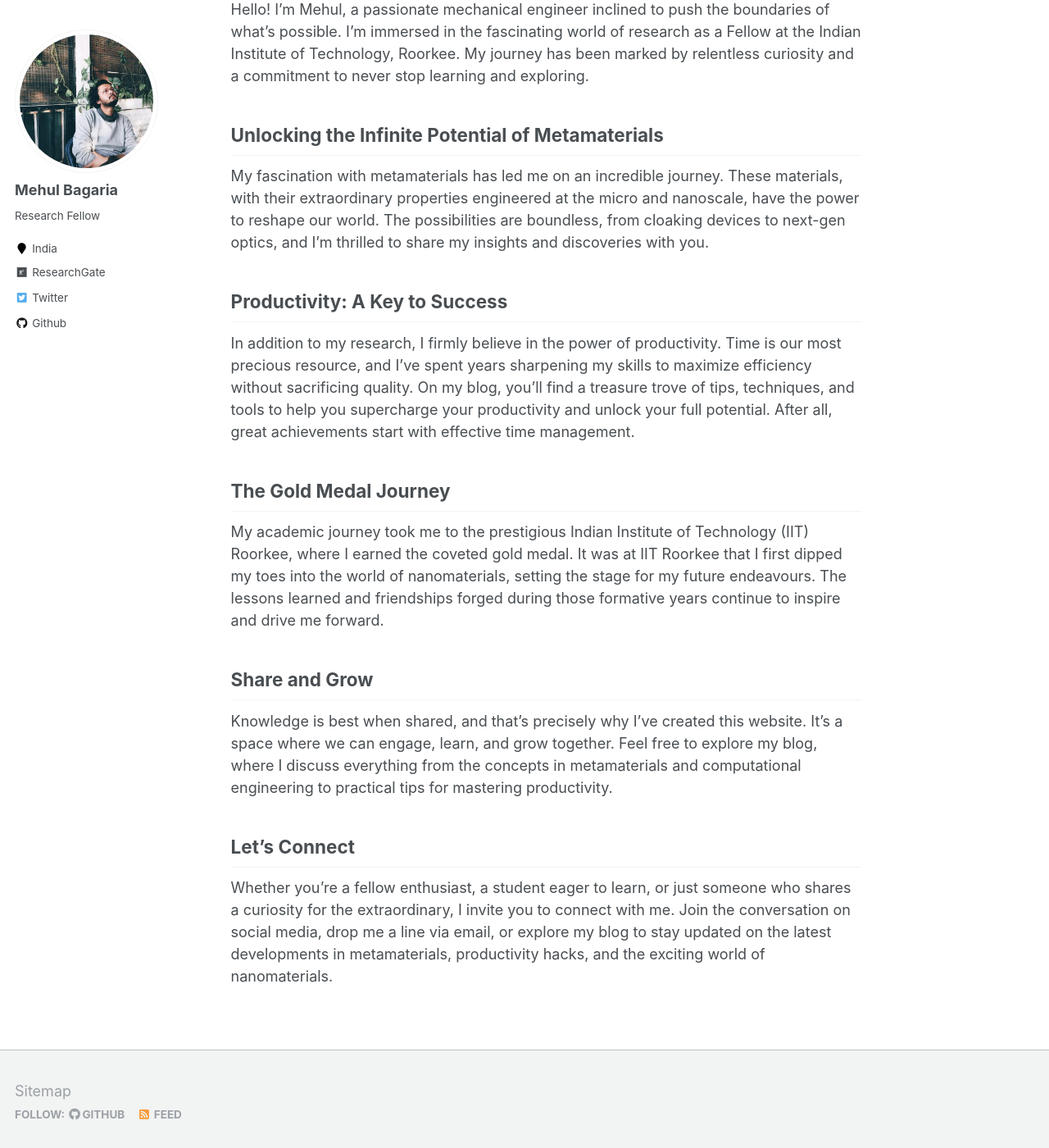
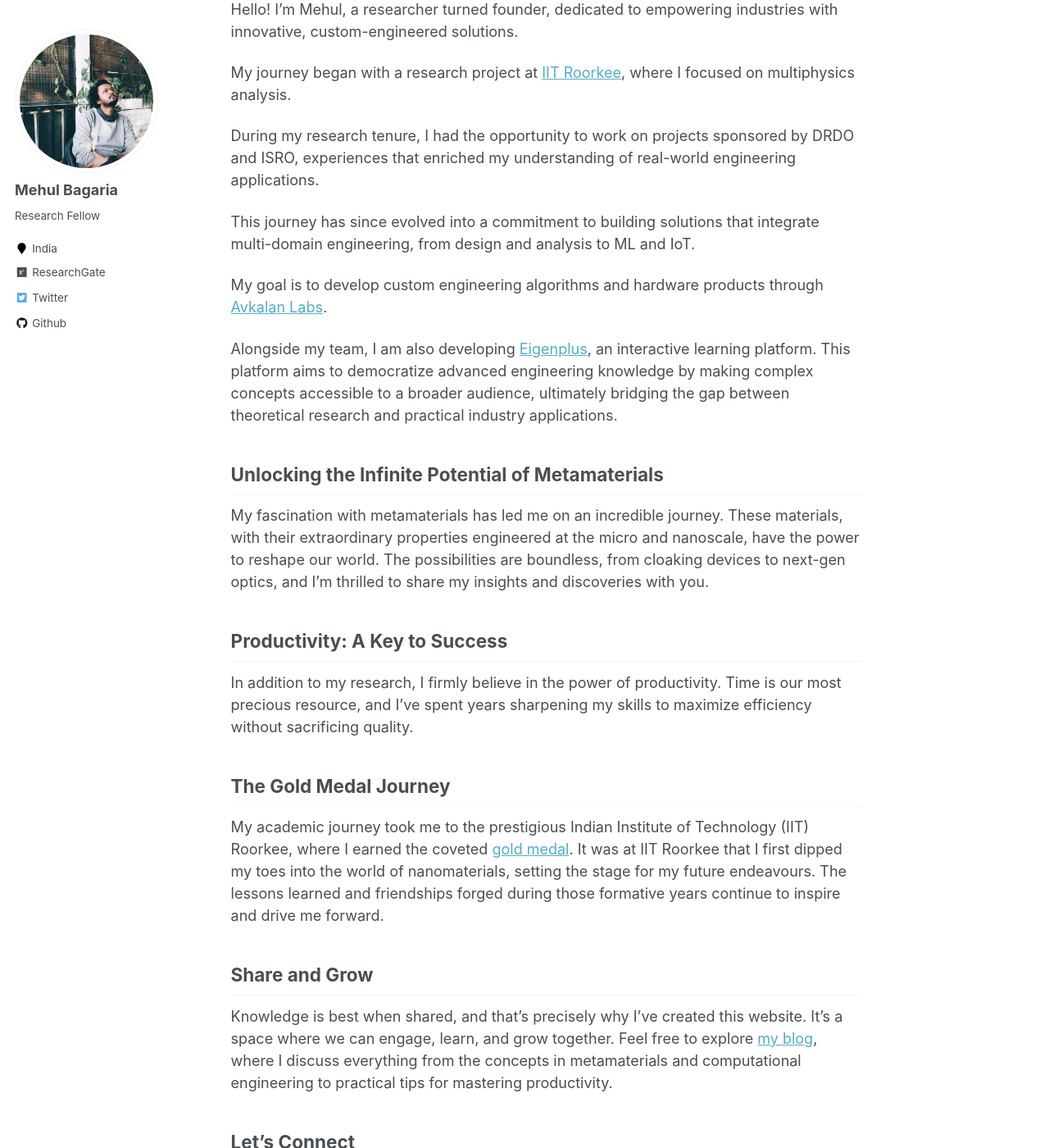
Before and after one commit to Mehul-Bagaria/Mehul-Bagaria.github.io, a Jekyll site: the page built from _pages/about.md, in a window 1280 px wide and 1400 px high, scrolled down 258 px. Shown: the whole window at 82% size. Built offline with Jekyll 4.4.1, drawn with Linux system fonts in a browser that asks for light colours; some of the changed text lies outside the part shown.

Commit message:
Update about.md

```diff
--- a/_pages/about.md
+++ b/_pages/about.md
@@ -9,20 +9,29 @@ redirect_from:
 ---
 
 ## About Me
-Hello! I'm Mehul, a passionate mechanical engineer inclined to push the boundaries of what's possible. I'm immersed in the fascinating world of research as a Fellow at the Indian Institute of Technology, Roorkee. My journey has been marked by relentless curiosity and a commitment to never stop learning and exploring.
+Hello! I’m Mehul, a researcher turned founder, dedicated to empowering industries with innovative, custom-engineered solutions.
+
+My journey began with a research project at [IIT Roorkee](https://www.iitr.ac.in/), where I focused on multiphysics analysis.
+
+During my research tenure, I had the opportunity to work on projects sponsored by DRDO and ISRO, experiences that enriched my understanding of real-world engineering applications.
+
+This journey has since evolved into a commitment to building solutions that integrate multi-domain engineering, from design and analysis to ML and IoT.
+
+My goal is to develop custom engineering algorithms and hardware products through [Avkalan Labs](https://avkalanlabs.com/).
+
+Alongside my team, I am also developing [Eigenplus](https://www.eigenplus.com/), an interactive learning platform. This platform aims to democratize advanced engineering knowledge by making complex concepts accessible to a broader audience, ultimately bridging the gap between theoretical research and practical industry applications.
 
 ## Unlocking the Infinite Potential of Metamaterials
 My fascination with metamaterials has led me on an incredible journey. These materials, with their extraordinary properties engineered at the micro and nanoscale, have the power to reshape our world. The possibilities are boundless, from cloaking devices to next-gen optics, and I'm thrilled to share my insights and discoveries with you.
 
 ## Productivity: A Key to Success
-In addition to my research, I firmly believe in the power of productivity. Time is our most precious resource, and I've spent years sharpening my skills to maximize efficiency without sacrificing quality. On my blog, you'll find a treasure trove of tips, techniques, and tools to help you supercharge your productivity and unlock your full potential. After all, great achievements start with effective time management.
+In addition to my research, I firmly believe in the power of productivity. Time is our most precious resource, and I've spent years sharpening my skills to maximize efficiency without sacrificing quality.
 
 ## The Gold Medal Journey
-My academic journey took me to the prestigious Indian Institute of Technology (IIT) Roorkee, where I earned the coveted gold medal. It was at IIT Roorkee that I first dipped my toes into the world of nanomaterials, setting the stage for my future endeavours. The lessons learned and friendships forged during those formative years continue to inspire and drive me forward.
+My academic journey took me to the prestigious Indian Institute of Technology (IIT) Roorkee, where I earned the coveted [gold medal](https://www.linkedin.com/feed/update/urn:li:activity:7140935957117145088/). It was at IIT Roorkee that I first dipped my toes into the world of nanomaterials, setting the stage for my future endeavours. The lessons learned and friendships forged during those formative years continue to inspire and drive me forward.
 
 ## Share and Grow
-Knowledge is best when shared, and that's precisely why I've created this website. It's a space where we can engage, learn, and grow together. Feel free to explore my blog, where I discuss everything from the concepts in metamaterials and computational engineering to practical tips for mastering productivity.
+Knowledge is best when shared, and that's precisely why I've created this website. It's a space where we can engage, learn, and grow together. Feel free to explore [my blog](https://mehulbagaria.com/year-archive/), where I discuss everything from the concepts in metamaterials and computational engineering to practical tips for mastering productivity.
 
 ## Let's Connect
-Whether you're a fellow enthusiast, a student eager to learn, or just someone who shares a curiosity for the extraordinary, I invite you to connect with me.
-Join the conversation on social media, drop me a line via email, or explore my blog to stay updated on the latest developments in metamaterials, productivity hacks, and the exciting world of nanomaterials.
+Whether you're a fellow enthusiast, a student eager to learn, or just someone who shares a curiosity for the extraordinary, I invite you to [connect with me](https://www.linkedin.com/in/iitrmehul/).
```
